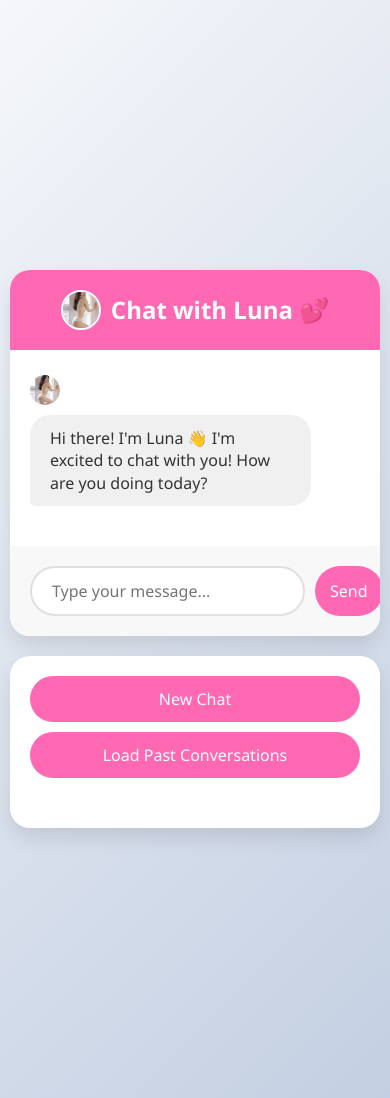
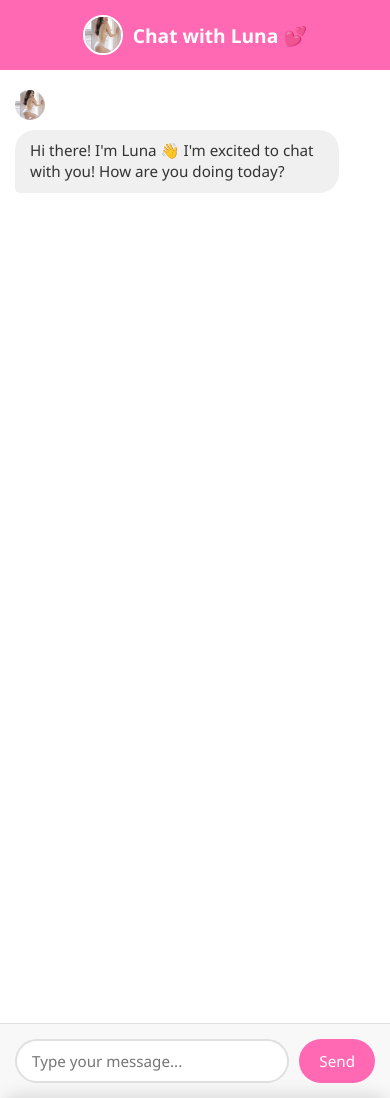
Before and after one commit to thanhnew2001/FantasyChat, a Flask app: page / in a window 390 px wide. Run offline with Flask 2, Linux system fonts and the light colour scheme.

Commit message:
Update index.html

```diff
--- a/templates/index.html
+++ b/templates/index.html
@@ -237,34 +237,106 @@
         /* Mobile Responsive Styles */
         @media (max-width: 768px) {
             body {
-                padding: 10px;
+                padding: 0;
+                height: 100vh;
+                overflow: hidden;
             }
 
             .main-container {
                 flex-direction: column;
-                height: auto;
+                height: 100vh;
+                width: 100%;
+                max-width: 100%;
+                gap: 0;
             }
 
             .chat-container {
-                height: 70vh;
+                height: 100vh;
+                border-radius: 0;
+                display: flex;
+                flex-direction: column;
+            }
+
+            .chat-header {
+                padding: 15px;
+                font-size: 1.2em;
+            }
+
+            .chat-messages {
+                flex: 1;
+                padding: 15px;
+                overflow-y: auto;
+                -webkit-overflow-scrolling: touch;
+            }
+
+            .message {
+                margin-bottom: 15px;
+            }
+
+            .message-content {
+                max-width: 90%;
+                padding: 10px 15px;
+                font-size: 0.95em;
+            }
+
+            .chat-image {
+                max-width: 250px;
+                width: 100%;
+            }
+
+            .chat-input {
+                padding: 15px;
+                background: #f8f8f8;
+                border-top: 1px solid #e0e0e0;
+            }
+
+            #message-input {
+                padding: 10px 15px;
+                font-size: 0.95em;
+            }
+
+            #send-button {
+                padding: 10px 20px;
+                font-size: 0.95em;
             }
 
             .sidebar {
+                position: fixed;
+                bottom: 0;
+                left: 0;
+                right: 0;
                 width: 100%;
                 height: auto;
-                max-height: 200px;
+                max-height: 40vh;
+                border-radius: 20px 20px 0 0;
+                z-index: 1000;
+                transform: translateY(100%);
+                transition: transform 0.3s ease;
+                box-shadow: 0 -5px 15px rgba(0,0,0,0.1);
             }
 
-            .message-content {
-                max-width: 85%;
+            .sidebar.active {
+                transform: translateY(0);
             }
 
-            .chat-image {
-                max-width: 200px;
+            .history-button {
+                padding: 15px;
+                font-size: 1em;
+                margin-bottom: 15px;
             }
 
-            #send-button {
-                padding: 12px 15px;
+            .history-list {
+                max-height: calc(40vh - 80px);
+                overflow-y: auto;
+            }
+
+            .history-item {
+                padding: 12px;
+                margin: 8px 0;
+            }
+
+            .typing-indicator {
+                padding: 10px 15px;
             }
         }
     </style>
@@ -298,8 +370,8 @@
             </div>
         </div>
 
-        <div class="sidebar">
-            <button class="history-button" onclick="loadConversationHistory()">Load Past Conversations</button>
+        <div class="sidebar" id="sidebar">
+            <button class="history-button" onclick="toggleHistory()">Load Past Conversations</button>
             <div class="history-list" id="historyList"></div>
         </div>
     </div>
@@ -488,6 +560,21 @@
             localStorage.setItem('currentConversationId', newConversation.id);
         };
         document.querySelector('.sidebar').insertBefore(newChatButton, document.querySelector('.history-button'));
+
+        function toggleHistory() {
+            const sidebar = document.getElementById('sidebar');
+            sidebar.classList.toggle('active');
+        }
+
+        // Close sidebar when clicking outside
+        document.addEventListener('click', function(event) {
+            const sidebar = document.getElementById('sidebar');
+            const historyButton = document.querySelector('.history-button');
+
+            if (!sidebar.contains(event.target) && !historyButton.contains(event.target)) {
+                sidebar.classList.remove('active');
+            }
+        });
     </script>
 </body>
 </html>
```
